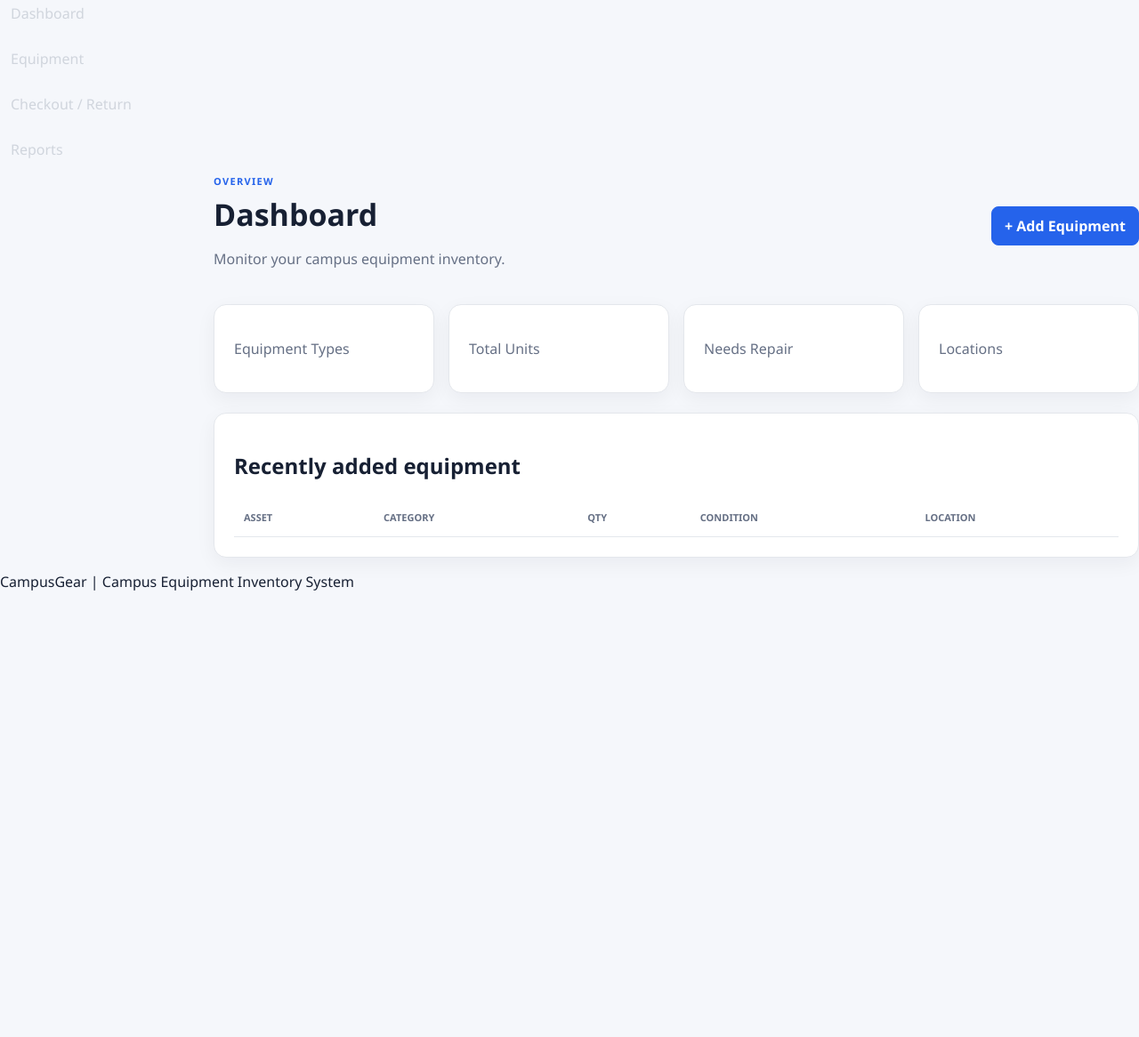
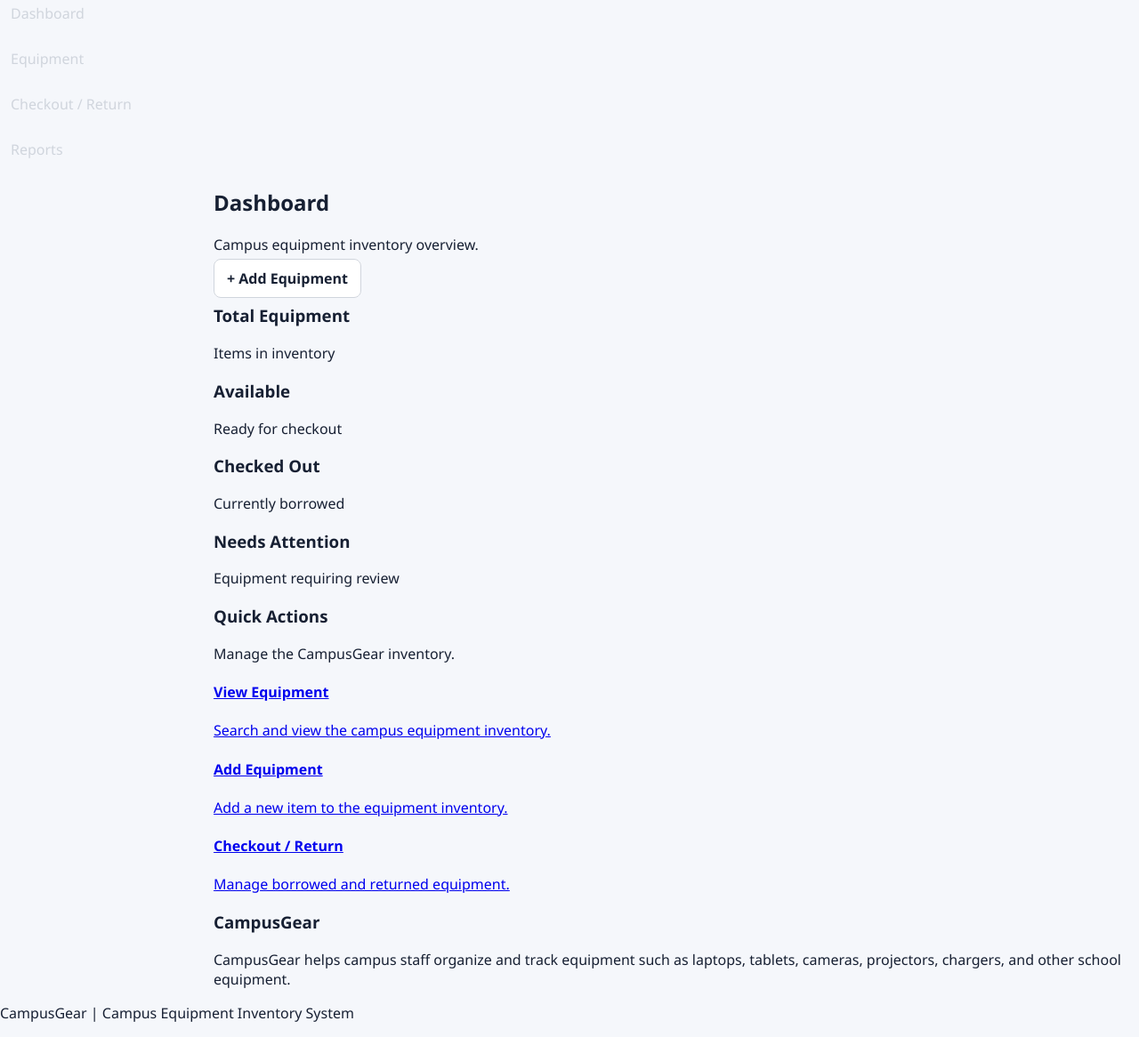
Before and after one commit to Datvixen/-CampusGear, a Flask app: template templates/dashboard.html in a window 1280 px wide. Shown: the part 196-1362 px from the top of the page at 89% size. Before the commit the page ends 860 px from the top, so only its background shows below. Run offline with Flask 3, Linux system fonts and the light colour scheme; the template is opened without the code that fills it, so the values that code supplies are empty.

Commit message:
Revamp dashboard layout and content

```diff
--- a/templates/dashboard.html
+++ b/templates/dashboard.html
@@ -1 +1,106 @@
-{% extends "base.html" %}{% block content %}<div class="heading"><div><label>OVERVIEW</label><h1>Dashboard</h1><p>Monitor your campus equipment inventory.</p></div><a class="btn primary" href="/equipment/add">+ Add Equipment</a></div><div class="stats">{% for label,value in [("Equipment Types",stats.types),("Total Units",stats.units),("Needs Repair",stats.repair),("Locations",stats.locations)] %}<article><p>{{label}}</p><strong>{{value}}</strong></article>{% endfor %}</div><div class="card"><h2>Recently added equipment</h2><table><tr><th>Asset</th><th>Category</th><th>Qty</th><th>Condition</th><th>Location</th></tr>{% for x in recent %}<tr><td><b>{{x.name}}</b><small>{{x.asset_tag}}</small></td><td>{{x.category}}</td><td>{{x.quantity}}</td><td><span class="badge">{{x.condition}}</span></td><td>{{x.location}}</td></tr>{% endfor %}</table></div>{% endblock %}
+{% extends "base.html" %}
+
+{% block title %}Dashboard | CampusGear{% endblock %}
+
+{% block content %}
+
+<div class="page-heading">
+    <div>
+        <h2>Dashboard</h2>
+        <p>Campus equipment inventory overview.</p>
+    </div>
+
+    <a href="{{ url_for('add_equipment') }}" class="btn btn-primary">
+        + Add Equipment
+    </a>
+</div>
+
+
+<!-- Dashboard Statistics -->
+
+<div class="dashboard-grid">
+
+    <div class="stat-card">
+        <h3>Total Equipment</h3>
+        <p class="stat-number">{{ stats.total }}</p>
+        <span>Items in inventory</span>
+    </div>
+
+    <div class="stat-card">
+        <h3>Available</h3>
+        <p class="stat-number">{{ stats.available }}</p>
+        <span>Ready for checkout</span>
+    </div>
+
+    <div class="stat-card">
+        <h3>Checked Out</h3>
+        <p class="stat-number">{{ stats.checked_out }}</p>
+        <span>Currently borrowed</span>
+    </div>
+
+    <div class="stat-card">
+        <h3>Needs Attention</h3>
+        <p class="stat-number">{{ stats.needs_attention }}</p>
+        <span>Equipment requiring review</span>
+    </div>
+
+</div>
+
+
+<!-- Quick Actions -->
+
+<div class="section-card">
+
+    <div class="section-heading">
+        <h3>Quick Actions</h3>
+        <p>Manage the CampusGear inventory.</p>
+    </div>
+
+    <div class="quick-actions">
+
+        <a href="{{ url_for('equipment') }}"
+           class="action-card">
+
+            <h4>View Equipment</h4>
+            <p>Search and view the campus equipment inventory.</p>
+
+        </a>
+
+        <a href="{{ url_for('add_equipment') }}"
+           class="action-card">
+
+            <h4>Add Equipment</h4>
+            <p>Add a new item to the equipment inventory.</p>
+
+        </a>
+
+        <a href="{{ url_for('checkout') }}"
+           class="action-card">
+
+            <h4>Checkout / Return</h4>
+            <p>Manage borrowed and returned equipment.</p>
+
+        </a>
+
+    </div>
+
+</div>
+
+
+<!-- Project Information -->
+
+<div class="section-card">
+
+    <div class="section-heading">
+        <h3>CampusGear</h3>
+    </div>
+
+    <p>
+        CampusGear helps campus staff organize and track equipment
+        such as laptops, tablets, cameras, projectors, chargers,
+        and other school equipment.
+    </p>
+
+</div>
+
+{% endblock %}
```
